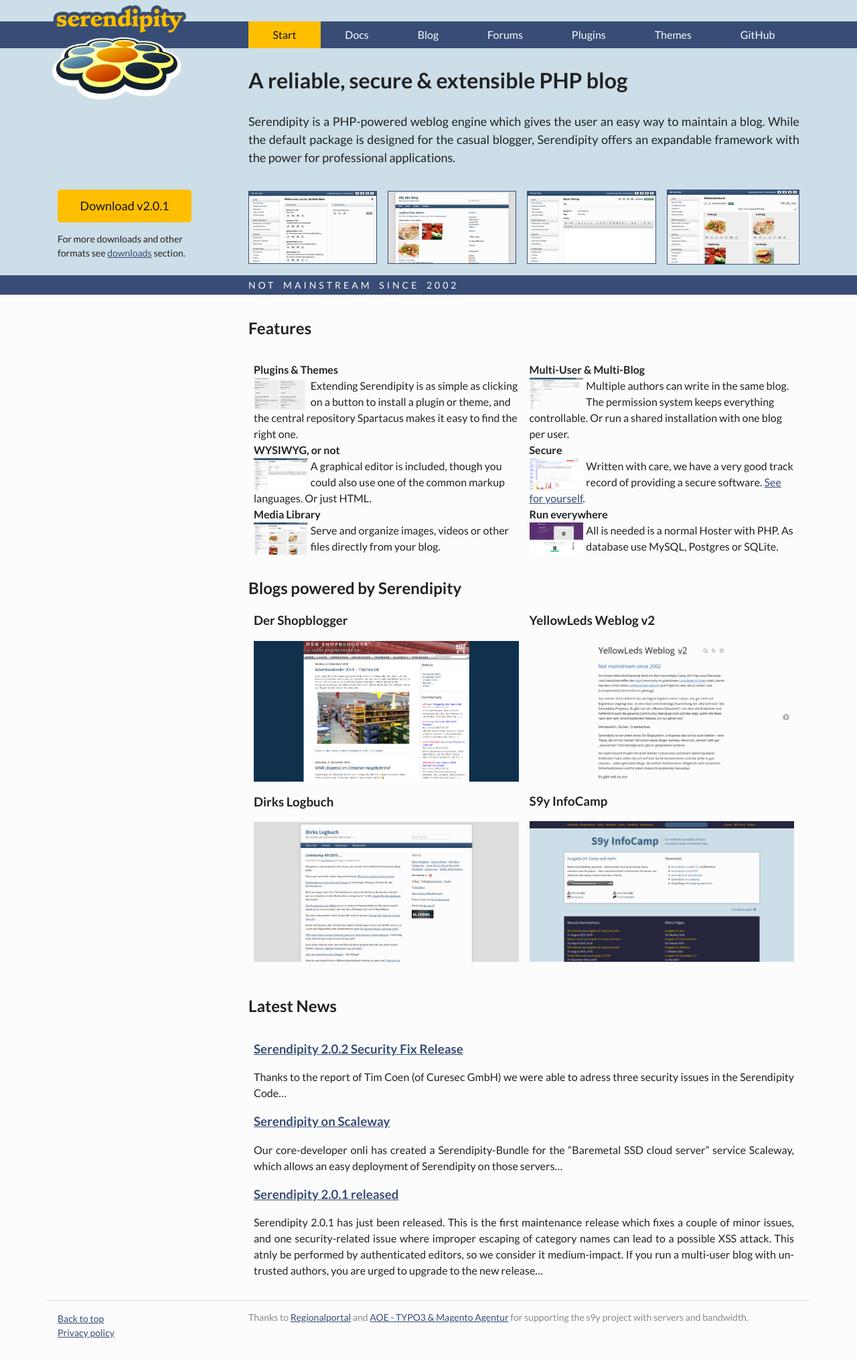
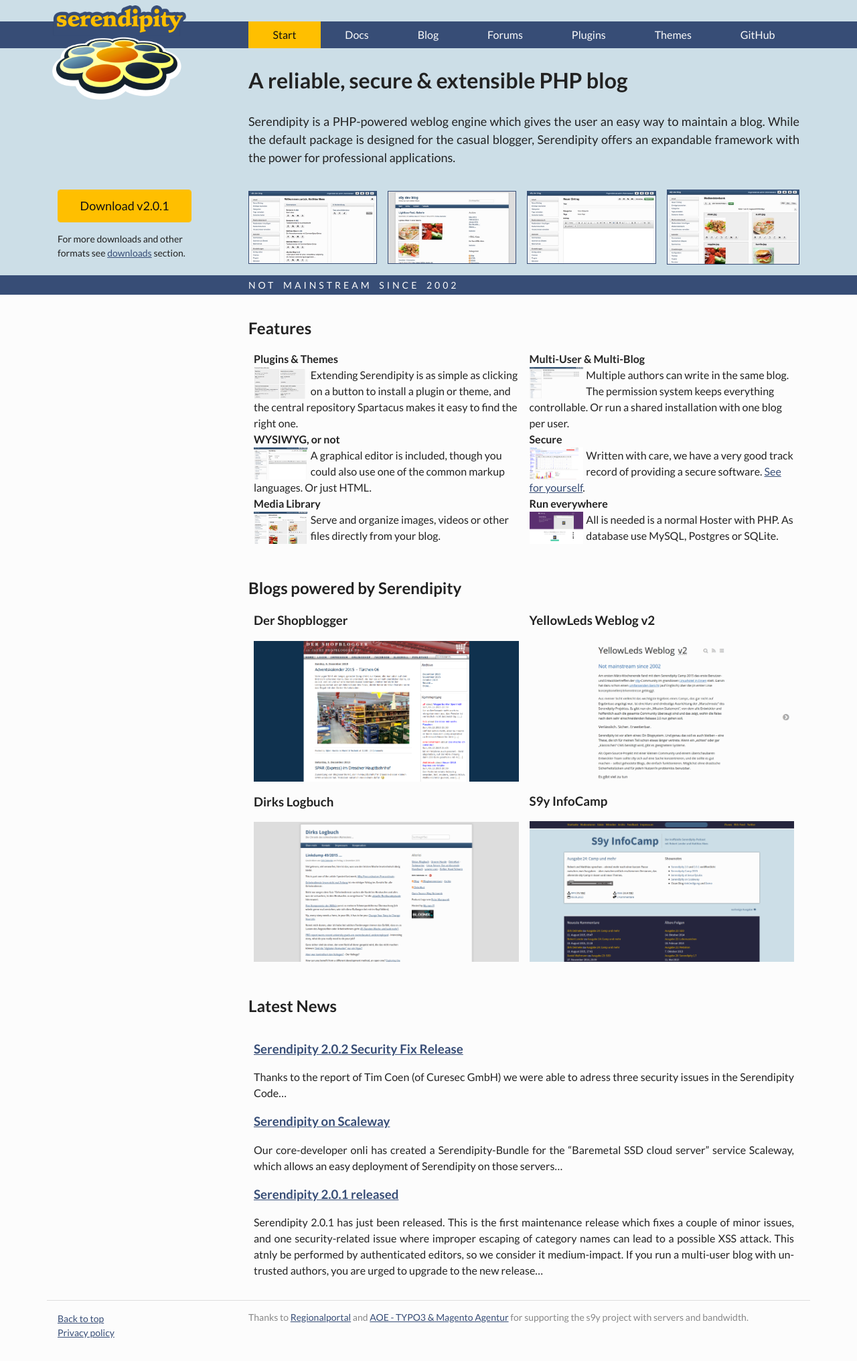
Before and after one commit to s9y/s9y.github.io, a Jekyll site: the page built from index.md, in a window 1280 px wide. Shown: the whole page at 67% size. Built offline with Jekyll 4.4.1, drawn with Linux system fonts in a browser that asks for light colours; nearby versions of some CDN libraries.

Commit message:
better frontpage section headline margins Move closed together what belongs together, and separate blocks stronger with whitespace

```diff
--- a/_sass/modules/_features.scss
+++ b/_sass/modules/_features.scss
@@ -6,8 +6,8 @@
     -moz-column-count: 2;
     -webkit-column-count: 2;
     column-count: 2;
+    -webkit-perspective: 1;
 
-    -webkit-perspective: 1;
     dt {
         -webkit-column-break-after: avoid;
         break-after: avoid;
@@ -19,7 +19,8 @@
         page-break-inside: avoid;
     }
 
-    margin-bottom: 2em;
+    margin-bottom: 3em;
+    margin-top: 0;
 
     img {
         height: 3em;
```
